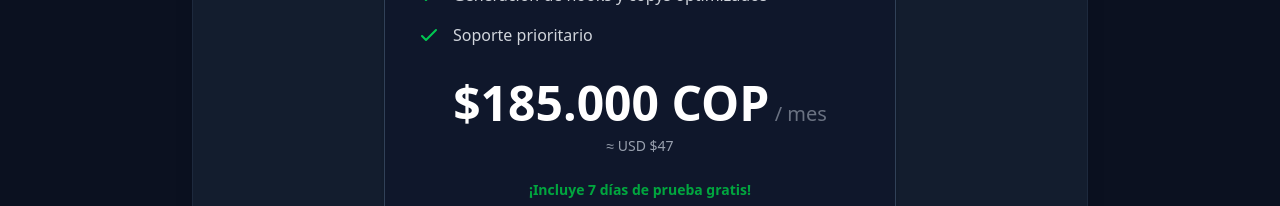
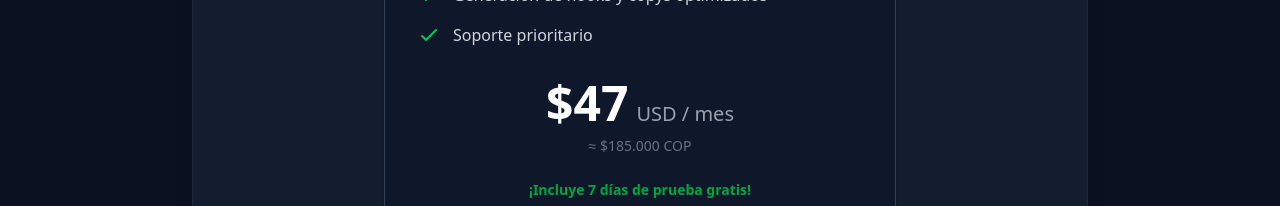
Before and after one commit to Jairvaguas/aditor-ai, a Next.js app: page /subscribe in a window 1280 px wide. Shown: the part 459-665 px from the top of the page. Built offline with nearby package versions, Linux system fonts and the light colour scheme; no server answers.

Commit message:
feat: use usd 47 dynamically converted to cop

```diff
--- a/src/app/api/payments/create-subscription/route.ts
+++ b/src/app/api/payments/create-subscription/route.ts
@@ -14,13 +14,26 @@ export async function POST(req: Request) {
         const appUrl = process.env.NEXT_PUBLIC_APP_URL || 'http://localhost:3000';
         const email = user.emailAddresses[0]?.emailAddress || 'test@test.com';
 
+        let estimatedCop = 185000;
+        try {
+            const copRes = await fetch("https://api.exchangerate-api.com/v4/latest/USD", { next: { revalidate: 3600 } });
+            if (copRes.ok) {
+                const data = await copRes.json();
+                if (data && data.rates && data.rates.COP) {
+                    estimatedCop = Math.round(47 * data.rates.COP);
+                }
+            }
+        } catch (e) {
+            console.error("Error fetching exchange rate:", e);
+        }
+
         const response = await preapproval.create({
             body: {
                 reason: 'Aditor AI - Plan Mensual',
                 auto_recurring: {
                     frequency: 1,
                     frequency_type: 'months',
-                    transaction_amount: 185000,
+                    transaction_amount: estimatedCop,
                     currency_id: 'COP',
                     free_trial: {
                         frequency: 7,
--- a/src/app/page.tsx
+++ b/src/app/page.tsx
@@ -177,9 +177,10 @@ export default function Home() {
             <p className="text-gray-400 text-lg mb-8">Todo lo que necesitas para dominar Meta Ads.</p>
             <div className="mb-10 border-b border-white/10 pb-10">
               <div className="flex items-baseline gap-3">
-                <span className="text-6xl font-extrabold text-white">$185.000</span>
-                <span className="text-gray-500 font-medium text-xl">COP / mes</span>
+                <span className="text-6xl font-extrabold text-white">$47</span>
+                <span className="text-gray-500 font-medium text-xl">USD / mes</span>
               </div>
+              <div className="text-sm font-medium text-gray-400 mt-2">≈ $185.000 COP</div>
               <p className="text-base text-[#00D4AA] font-medium mt-3 flex items-center gap-2">
                 <CheckCircle2 className="w-5 h-5" /> Incluye 7 días de prueba gratis
               </p>
--- a/src/app/subscribe/page.tsx
+++ b/src/app/subscribe/page.tsx
@@ -3,7 +3,21 @@ import Navbar from "@/components/Navbar";
 import Footer from "@/components/Footer";
 
 // Definimos la prop searchParams para atrapar '?canceled=true'
-export default function SubscribePage({ searchParams }: { searchParams: { canceled?: string } }) {
+export default async function SubscribePage({ searchParams }: { searchParams: { canceled?: string, reactivate?: string } }) {
+    // Obtener la tasa de cambio en vivo
+    let estimatedCop = 185000;
+    try {
+        const copRes = await fetch("https://api.exchangerate-api.com/v4/latest/USD", { next: { revalidate: 3600 } });
+        if (copRes.ok) {
+            const data = await copRes.json();
+            if (data && data.rates && data.rates.COP) {
+                estimatedCop = Math.round(47 * data.rates.COP);
+            }
+        }
+    } catch (e) {
+        console.error("Error fetching exchange rate for display:", e);
+    }
+    const formattedCop = new Intl.NumberFormat('es-CO').format(estimatedCop);
     return (
         <div className="flex flex-col min-h-screen bg-[#0B1120] text-[#F0F0F0] font-sans selection:bg-[#FF6B6B]/30 pt-32">
             <Navbar />
@@ -16,6 +30,16 @@ export default function SubscribePage({ searchParams }: { searchParams: { cancel
                             <path strokeLinecap="round" strokeLinejoin="round" strokeWidth="2" d="M9 12l2 2 4-4m6 2a9 9 0 11-18 0 9 9 0 0118 0z" />
                         </svg>
                         Tu suscripción fue cancelada exitosamente.
+                    </div>
+                )}
+
+                {/* Reactivation Message Banner */}
+                {searchParams?.reactivate === 'true' && (
+                    <div className="bg-[#FF6B6B]/10 border border-[#FF6B6B]/30 text-[#FF6B6B] p-4 rounded-xl mb-8 max-w-2xl mx-auto flex items-center justify-center gap-2 font-medium">
+                        <svg className="h-5 w-5" fill="none" viewBox="0 0 24 24" stroke="currentColor">
+                            <path strokeLinecap="round" strokeLinejoin="round" strokeWidth="2" d="M13 16h-1v-4h-1m1-4h.01M21 12a9 9 0 11-18 0 9 9 0 0118 0z" />
+                        </svg>
+                        Tu suscripción está inactiva. Reactívala para reconectar tu cuenta de Meta Ads.
                     </div>
                 )}
                 <h1 className="text-4xl font-extrabold text-white mb-4 tracking-tight">
@@ -54,9 +78,11 @@ export default function SubscribePage({ searchParams }: { searchParams: { cancel
                     </ul>
 
                     <div className="text-center mb-6">
-                        <span className="text-5xl font-extrabold text-white">$185.000 COP</span>
-                        <span className="text-xl font-medium text-gray-500"> / mes</span>
-                        <div className="text-sm font-medium text-gray-400 mt-2">≈ USD $47</div>
+                        <div className="flex justify-center items-baseline gap-2">
+                            <span className="text-5xl font-extrabold text-white">$47</span>
+                            <span className="text-xl font-medium text-gray-400">USD / mes</span>
+                        </div>
+                        <div className="text-sm font-medium text-gray-500 mt-2">≈ ${formattedCop} COP</div>
                     </div>
 
                     <p className="text-center text-sm text-green-600 font-semibold mb-6">
```
